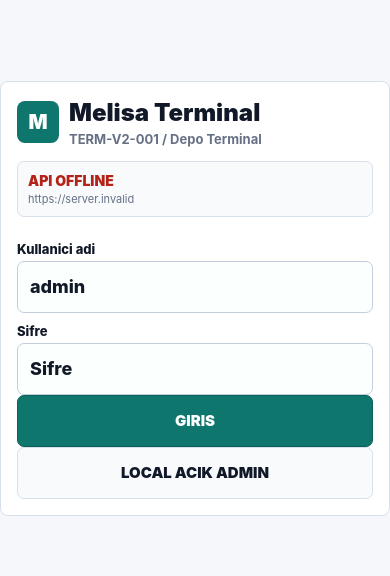
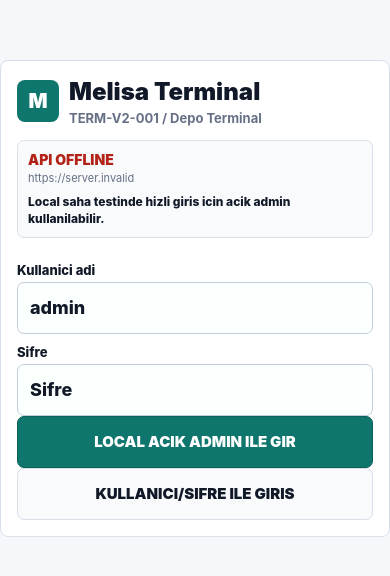
Before and after one commit to melihsnyldzz-ui/melisa-erp-v2, a React Native app in the folder apps/terminal-app/: screen / in a window 390 px wide. Shown: the part 124-700 px from the top of the page. Built offline with nearby package versions, Linux system fonts and the light colour scheme; no server answers.

Commit message:
style(terminal): polish shell and login status

```diff
--- a/apps/terminal-app/src/components/TerminalShell.js
+++ b/apps/terminal-app/src/components/TerminalShell.js
@@ -3,7 +3,8 @@ import { terminalConfig } from '../config/env';
 import { colors } from '../styles/theme';
 
 export function TerminalShell({ title, subtitle, session, syncState, children }) {
-  const pending = Number(syncState.pendingCount || 0);
+  const pending = Number(syncState.salePendingCount || syncState.pendingCount || 0);
+  const failed = Number(syncState.saleFailedCount || syncState.failedCount || 0);
 
   return (
     <View style={styles.shell}>
@@ -30,6 +31,10 @@ export function TerminalShell({ title, subtitle, session, syncState, children })
         <View style={styles.contextItem}>
           <Text style={styles.contextLabel}>Bekleyen</Text>
           <Text style={[styles.contextValue, pending ? styles.bad : styles.good]}>{pending}</Text>
+        </View>
+        <View style={styles.contextItem}>
+          <Text style={styles.contextLabel}>Hatali</Text>
+          <Text style={[styles.contextValue, failed ? styles.bad : styles.good]}>{failed}</Text>
         </View>
         <View style={styles.contextItem}>
           <Text style={styles.contextLabel}>Son Sync</Text>
--- a/apps/terminal-app/src/screens/LoginScreen.js
+++ b/apps/terminal-app/src/screens/LoginScreen.js
@@ -56,6 +56,9 @@ export function LoginScreen({ onLogin, syncState }) {
             {syncState.online ? 'API ONLINE' : 'API OFFLINE'}
           </Text>
           <Text style={styles.statusMeta}>{terminalConfig.apiBaseUrl}</Text>
+          <Text style={styles.statusHint}>
+            Local saha testinde hizli giris icin acik admin kullanilabilir.
+          </Text>
         </View>
 
         <Text style={styles.label}>Kullanici adi</Text>
@@ -82,8 +85,8 @@ export function LoginScreen({ onLogin, syncState }) {
 
         {error ? <Text style={styles.error}>{error}</Text> : null}
 
-        <TerminalButton label={submitting ? 'Giris yapiliyor' : 'Giris'} onPress={submit} disabled={submitting} />
-        <TerminalButton label="Local Acik Admin" onPress={submitOpenAdmin} disabled={submitting} variant="secondary" />
+        <TerminalButton label="Local Acik Admin ile Gir" onPress={submitOpenAdmin} disabled={submitting} />
+        <TerminalButton label={submitting ? 'Giris yapiliyor' : 'Kullanici/Sifre ile Giris'} onPress={submit} disabled={submitting} variant="secondary" />
         {submitting ? <ActivityIndicator style={styles.loader} color={colors.accentDark} /> : null}
       </View>
     </SafeAreaView>
@@ -153,6 +156,13 @@ const styles = StyleSheet.create({
     color: colors.muted,
     fontSize: 11,
   },
+  statusHint: {
+    marginTop: 8,
+    color: colors.text,
+    fontSize: 12,
+    fontWeight: '800',
+    lineHeight: 17,
+  },
   online: {
     color: colors.success,
   },
```
